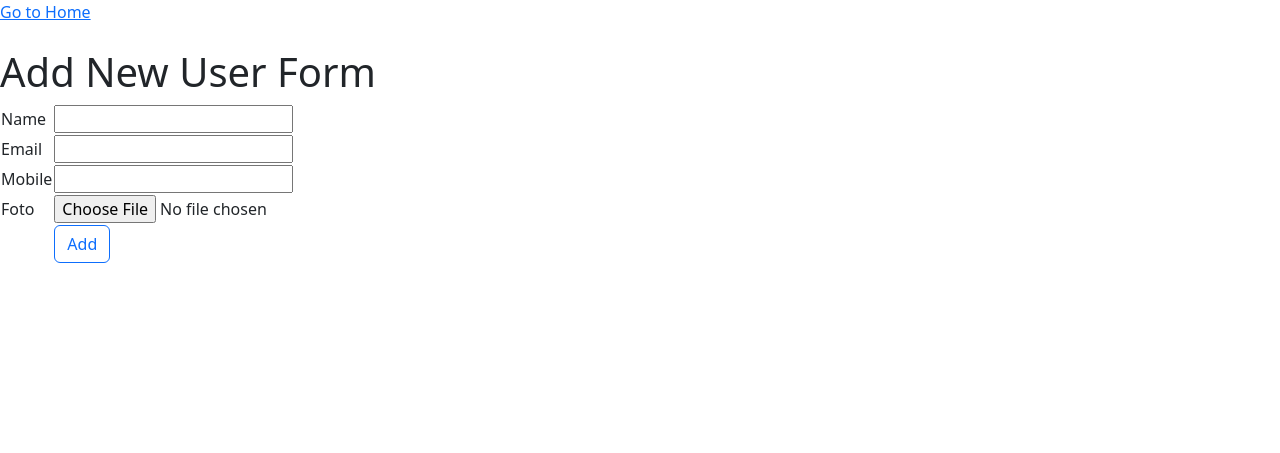
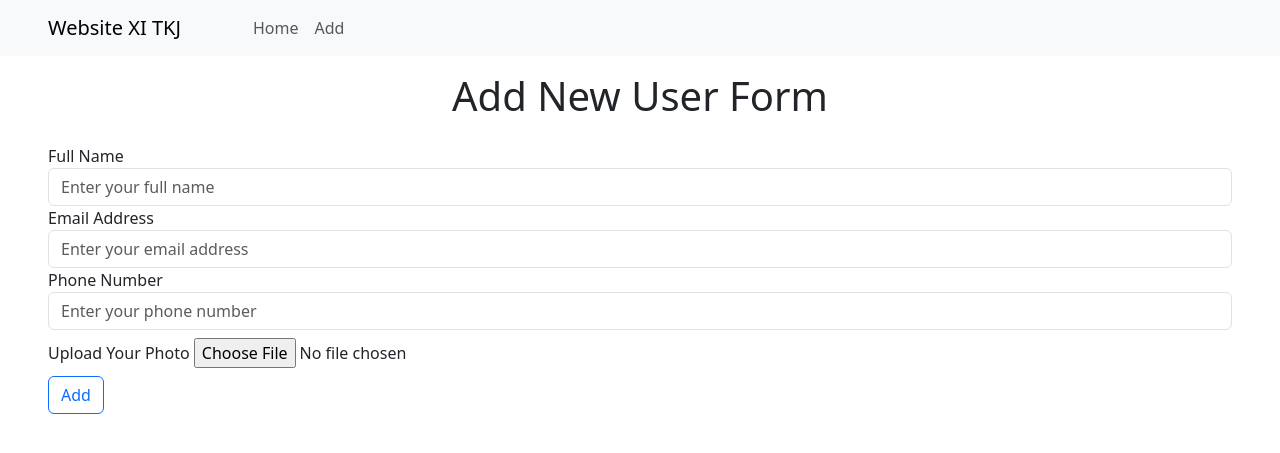
Before and after one commit to achmadrajaqz/latihan, a PHP site: page /add.php in a window 1280 px wide. Shown: the top 453 px of the page. Run offline with PHP 8.4, Linux system fonts and the light colour scheme.

Commit message:
fix: update feat

```diff
--- a/add.php
+++ b/add.php
@@ -5,37 +5,52 @@
 </head>
 
 <body>
-	<a href="index.php">Go to Home</a>
-	<br/><br/>
+    <nav class="navbar navbar-expand-lg navbar-light bg-light">
+        <a class="navbar-brand px-5" href="index.php">Website XI TKJ</a>
+        <button class="navbar-toggler" type="button" data-toggle="collapse" data-target="#navbarSupportedContent" aria-controls="navbarSupportedContent" aria-expanded="false" aria-label="Toggle navigation">
+            <span class="navbar-toggler-icon"></span>
+        </button>
+
+        <div class="collapse navbar-collapse" id="navbarSupportedContent">
+            <ul class="navbar-nav mr-auto">
+            <li class="nav-item active">
+                <a class="nav-link" href="index.php">Home<span class="sr-only"></span></a>
+            </li>
+            <li class="nav-item">
+                <a class="nav-link" href="add.php">Add</a>
+            </li>
+            </ul>
+        </div>
+    </nav>
 
 	<div class="href-target" id="input-types">
-		<h1>Add New User Form</h1>
+		<h1 class="text-center py-3">Add New User Form</h1>
 
 		<form action="add.php" method="post" name="form1">
-			<table width="25%" border="0">
-				<tr>
-					<td>Name</td>
-					<td><input type="text" name="name"></td>
-				</tr>
-				<tr>
-					<td>Email</td>
-					<td><input type="text" name="email"></td>
-				</tr>
-				<tr>
-					<td>Mobile</td>
-					<td><input type="text" name="mobile"></td>
-				</tr>
+			<div class="form-group px-5">
+				<label for="exampleInputName">Full Name</label>
+				<input type="text" name="name" class="form-control" id="exampleInputName" placeholder="Enter your full name">
+			</div>
 
-				<tr>
-					<td>Foto</td>
-					<td><input type="file" name="foto" id="foto"></td>
-				</tr>
+			<div class="form-group px-5">
+				<label for="exampleInputEmail">Email Address</label>
+				<input type="text" name="email" class="form-control" id="exampleInputEmail" placeholder="Enter your email address">
+			</div>
 
-				<tr>
-					<td></td>
-					<td><input type="submit" name="Submit" value="Add" class="btn btn-outline-primary"></td>
-				</tr>
-			</table>
+			<div class="form-group px-5">
+				<label for="exampleInputMobile">Phone Number</label>
+				<input type="text" name="mobile" class="form-control" id="exampleInputMobile" placeholder="Enter your phone number">
+			</div>
+
+			<div class="form-group px-5">
+				<label for="exampleFormControlFile">Upload Your Photo</label>
+				<input type="file" class="form-control-file py-2" id="exampleFormControlFile" name="foto">
+			</div>
+
+			<div class="form-group px-5">
+				<input type="submit" name="Submit" value="Add" class="btn btn-outline-primary">
+			</div>
+
 		</form>
 	</div>
 
```
Also changed, not shown: edit.php (+17 -2 lines), index.php (+22 -3 lines).
